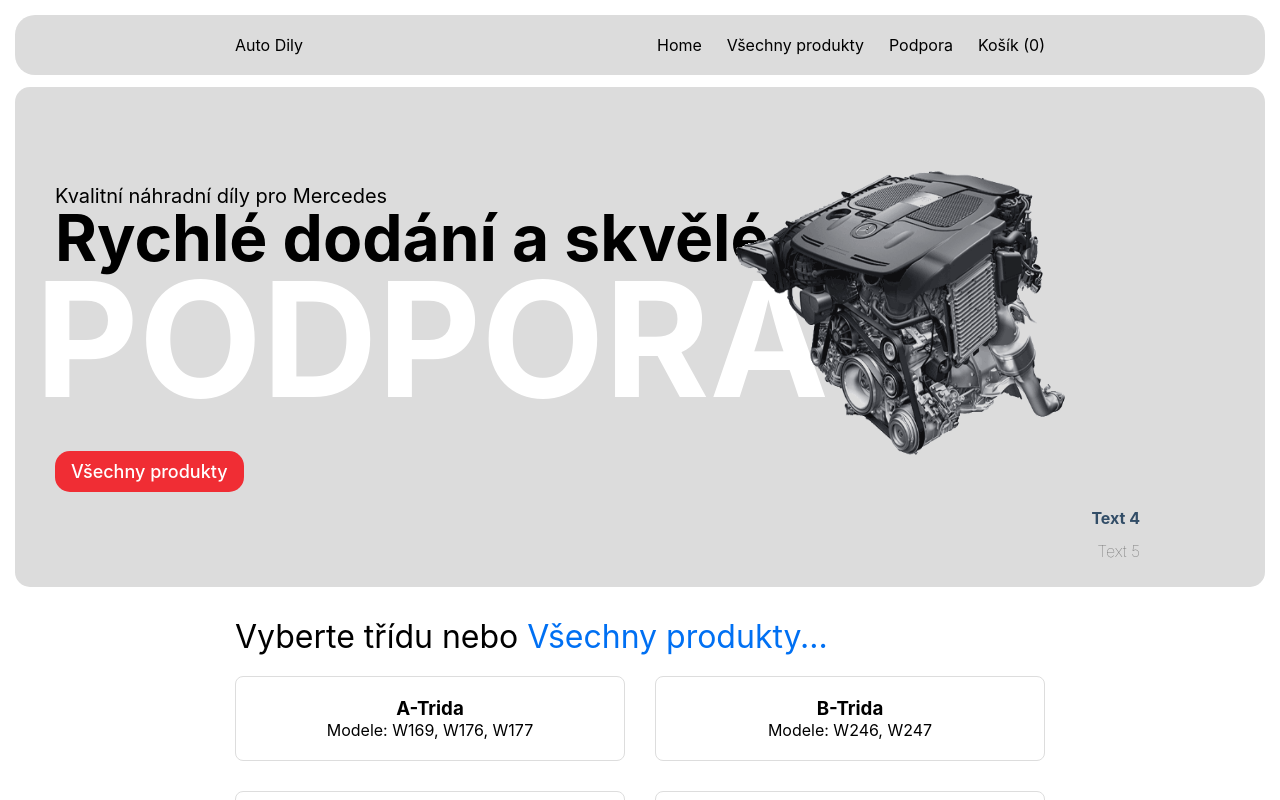
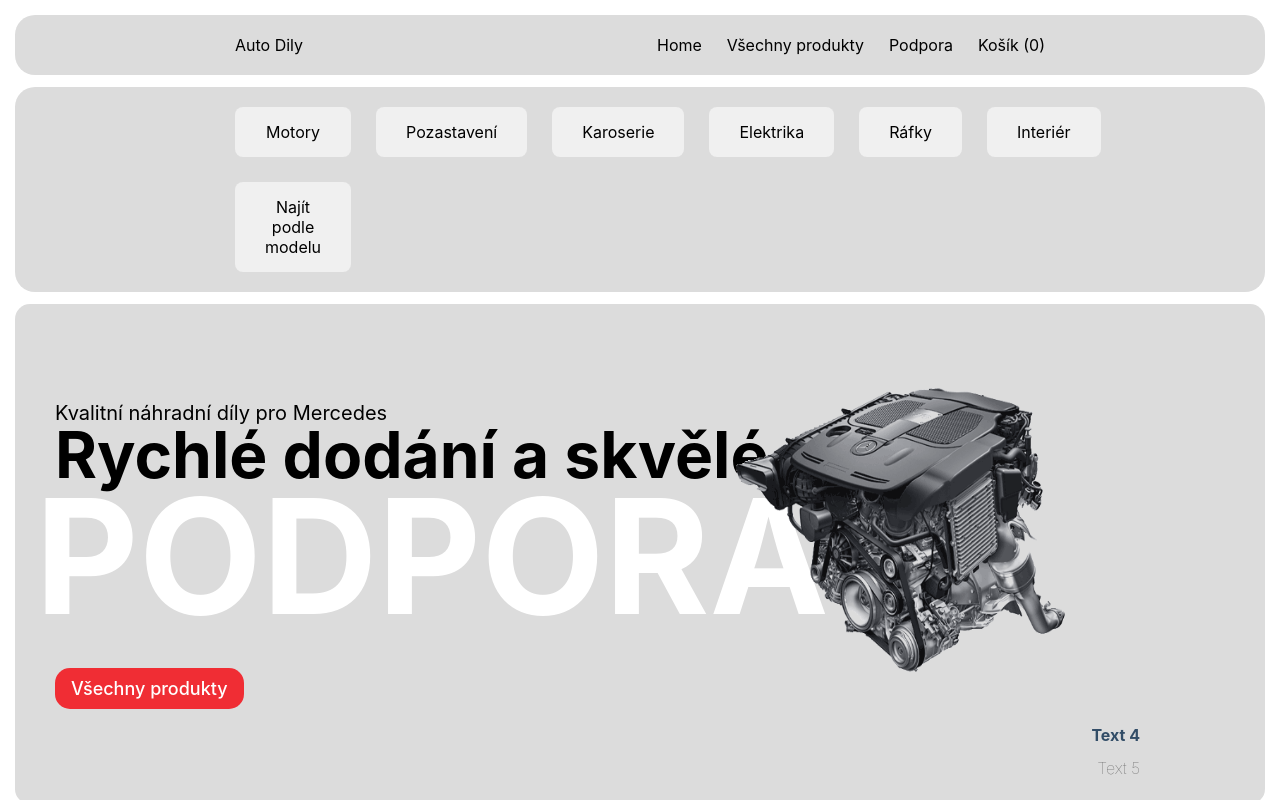
Before and after one commit to tomek28611/ecommerce-nextjs, a Next.js app: page / in a window 1280 px wide. Shown: the top 800 px of the page. Built offline with nearby package versions, Linux system fonts and the light colour scheme; no server answers; the database is empty.

Commit message:
ButtonsGroup

```diff
--- /dev/null
+++ b/components/ButtonsGroup.js
@@ -0,0 +1,118 @@
+import Link from "next/link";
+import styled from "styled-components";
+import Center from "@/components/Center";
+import { useContext, useState } from "react";
+import { CartContext } from "@/components/CartContext";
+import BarsIcon from "@/components/icons/Bars";
+import Spinner from "@/components/Spinner";
+import { useRouter } from "next/router";
+
+const StyledHeader = styled.header`
+  background-color: #dcdcdc;
+
+  position: relative;
+  border-radius: 20px;
+  margin-bottom: 12px;
+`;
+
+const Wrapper = styled.div`
+  display: flex;
+  justify-content: space-between;
+  padding: 20px 0;
+`;
+
+const StyledNav = styled.nav`
+  display: grid;
+  grid-template-columns: 1fr 1fr;
+  gap: 15px;
+
+  @media screen and (min-width: 768px) {
+    grid-template-columns: repeat(6, 1fr);
+    gap: 25px;
+  }
+`;
+
+const NavLink = styled.a`
+  background-color: #222;
+  color: white;
+  text-align: center;
+  padding: 10px 20px;
+  border-radius: 8px;
+  text-decoration: none;
+  cursor: pointer;
+  transition: background-color 0.3s ease;
+
+  &:hover {
+    background-color: #555;
+  }
+
+  @media screen and (min-width: 768px) {
+    color: black;
+    background-color: #f0f0f0;
+    padding: 15px 30px;
+
+    &:hover {
+      background-color: #ccc;
+    }
+  }
+`;
+
+const NavButton = styled.button`
+  background-color: transparent;
+  width: 30px;
+  height: 30px;
+  border: 0;
+  color: white;
+  cursor: pointer;
+  position: relative;
+
+
+  @media screen and (min-width: 768px) {
+    display: none;
+  }
+`;
+
+export default function Buttons({ setMenuOpen }) {
+  const { cartProducts } = useContext(CartContext);
+  const [mobileNavActive, setMobileNavActive] = useState(false);
+  const [isLoading, setIsLoading] = useState(false);
+  const router = useRouter();
+
+  const toggleMenu = () => {
+    setMobileNavActive(prev => !prev);
+    setMenuOpen(prev => !prev);
+  };
+
+  const handleNavigation = (url) => {
+    setIsLoading(true);
+    router.push(url).then(() => setIsLoading(false));
+  };
+
+  const handleScrollToNewProducts = () => {
+    const newProductsSection = document.getElementById("new-products");
+    if (newProductsSection) {
+      newProductsSection.scrollIntoView({ behavior: "smooth" });
+    }
+  };
+
+  return (
+    <StyledHeader>
+      <Center>
+        <Wrapper>
+          <StyledNav>
+            <NavLink onClick={() => handleNavigation('/')}>Motory</NavLink>
+            <NavLink onClick={() => handleNavigation('/')}>Pozastavení</NavLink>
+            <NavLink onClick={() => handleNavigation('/')}>Karoserie</NavLink>
+            <NavLink onClick={() => handleNavigation('/')}>Elektrika</NavLink>
+            <NavLink onClick={() => handleNavigation('/')}>Ráfky</NavLink>
+            <NavLink onClick={() => handleNavigation('/')}>Interiér</NavLink>
+            <NavLink onClick={handleScrollToNewProducts}>Najít podle modelu</NavLink>
+
+          </StyledNav>
+
+        </Wrapper>
+        {isLoading && <Spinner />}
+      </Center>
+    </StyledHeader>
+  );
+}
--- a/components/Featured.js
+++ b/components/Featured.js
@@ -66,6 +66,12 @@
   }
 `;
 
+const HideOnMobileButton = styled.button`
+  @media screen and (max-width: 768px) {
+    display: none;
+  }
+`;
+
 export default function Featured({ product, menuOpen, heroBanner }) {
   const { addProduct } = useContext(CartContext);
   const router = useRouter();
@@ -88,15 +94,15 @@
         <p className="beats-solo">Kvalitní náhradní díly pro Mercedes</p>
         <h3>Rychlé dodání a skvělé ceny</h3>
         <h1>Podpora</h1>
-        <img src="/engine.gif" alt="hedphones" className="hero-banner-image" />
+        <img src="/engine.gif" alt="auto-dily-motor" className="hero-banner-image" />
 
         <div>
           {isLoading ? (
             <Spinner />
           ) : (
-            <button type="button" className="" onClick={handleButtonClick}>
+            <HideOnMobileButton type="button" onClick={handleButtonClick}>
               Všechny produkty
-            </button>
+            </HideOnMobileButton>
           )}
 
           <div className="desc">
--- a/components/NewProducts.js
+++ b/components/NewProducts.js
@@ -33,6 +33,7 @@
   };
 
   return (
+    <div id="new-products">
     <Center>
       <Title>
         Vyberte třídu nebo{" "}
@@ -42,5 +43,6 @@
       </Title>
       <MercedesModels products={products} />
     </Center>
+    </div>
   );
 }
--- a/pages/index.js
+++ b/pages/index.js
@@ -5,6 +5,7 @@
 import NewProducts from "@/components/NewProducts";
 import { useState, useEffect } from "react";
 import Footer from "@/components/Footer";
+import ButtonsGroup from "@/components/ButtonsGroup";
 
 export default function HomePage({featuredProduct, newProducts}) {
   const [menuOpen, setMenuOpen] = useState(false);
@@ -19,8 +20,11 @@
   return (
     <div>
       <Header setMenuOpen={setMenuOpen} />
+      <ButtonsGroup />
       <Featured product={featuredProduct} menuOpen={menuOpen} />
-      <NewProducts products={newProducts} />
+      <div id="new-products">
+        <NewProducts products={newProducts} />
+      </div>
       <Footer />
     </div>
   );
```
